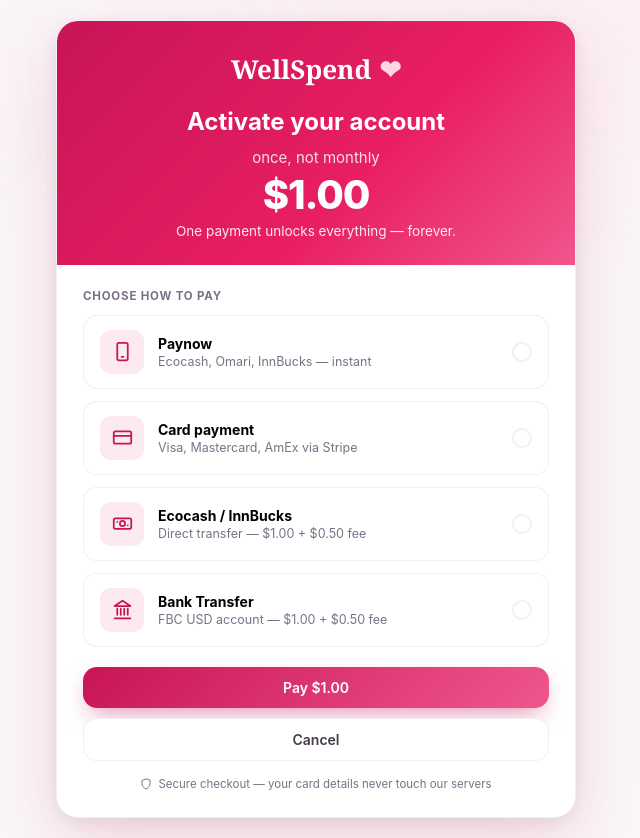
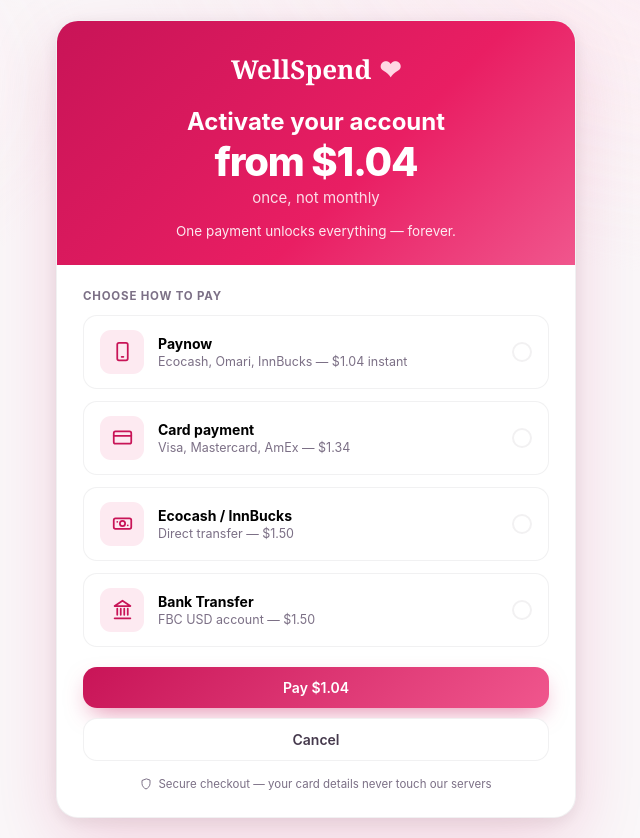
Before and after one commit to Munyah17/drpt-budget-tracker, a Next.js app: page /payment in a window 1280 px wide. Shown: the whole page, without its empty margins (324-964 px from the left). Built offline with nearby package versions, Linux system fonts and the light colour scheme.

Commit message:
Enforce paid-only access + gross up fees so we net \ per registration

```diff
--- a/app/api/paynow/initiate/route.ts
+++ b/app/api/paynow/initiate/route.ts
@@ -1,5 +1,6 @@
 import { NextRequest, NextResponse } from "next/server";
 import crypto from "crypto";
+import { priceUsd } from "@/lib/pricing";
 
 const INITIATE_URL = "https://www.paynow.co.zw/interface/initiatetransaction";
 
@@ -27,7 +28,7 @@ export async function POST(req: NextRequest) {
   const fields: [string, string][] = [
     ["id", id],
     ["reference", reference],
-    ["amount", "1.00"],
+    ["amount", priceUsd("paynow").toFixed(2)],
     ["additionalinfo", `WellSpend lifetime access${userId ? ` (${userId})` : ""}`],
     ["returnurl", `${origin}/payment/success?provider=paynow&uid=${encodeURIComponent(userId ?? "")}`],
     ["resulturl", `${origin}/api/paynow/result`],
--- a/app/login/page.tsx
+++ b/app/login/page.tsx
@@ -5,6 +5,7 @@ import Link from "next/link";
 import { useRouter, useSearchParams } from "next/navigation";
 import { useAppData } from "@/lib/AppDataContext";
 import { notifyEvent } from "@/lib/notifyClient";
+import { minPriceLabel } from "@/lib/pricing";
 import { UserRole } from "@/lib/types";
 import Icon from "@/components/Icon";
 
@@ -86,12 +87,12 @@ function LoginForm() {
 
         if (loginResult.success) {
           setFadingOut(true);
-          toast("Account created — one last step: pay $1 to activate.", "check-circle");
+          toast(`Account created — one last step: pay from ${minPriceLabel()} to activate.`, "check-circle");
           setTimeout(() => {
             router.push("/payment");
           }, 350);
         } else {
-          toast("Account created! Sign in, then pay $1 to activate.", "check-circle");
+          toast(`Account created! Sign in to pay from ${minPriceLabel()} and activate.`, "check-circle");
           setIsSignup(false);
           setSubmitting(false);
         }
--- a/app/payment/page.tsx
+++ b/app/payment/page.tsx
@@ -4,12 +4,11 @@ import { Suspense, useState } from "react";
 import { useRouter, useSearchParams } from "next/navigation";
 import { useAppData } from "@/lib/AppDataContext";
 import { notifyEvent } from "@/lib/notifyClient";
+import { priceUsd, priceLabel, minPriceUsd, minPriceLabel, TRANSFER_FEE_USD } from "@/lib/pricing";
 import Icon from "@/components/Icon";
 
 type PaymentMethod = "paynow" | "stripe" | "ecocash" | "bank";
 
-const PRICE = 1; // $1 once-off
-const TRANSFER_FEE = 0.5; // withdrawal/processing fee on direct transfers
 const WHATSAPP_POP = "263718560128";
 
 function paymentMethodLabel(m: PaymentMethod) {
@@ -31,7 +30,7 @@ function PaymentInner() {
   const cancelled = searchParams.get("cancelled") === "1";
 
   const isDirect = selectedMethod === "ecocash" || selectedMethod === "bank";
-  const total = isDirect ? PRICE + TRANSFER_FEE : PRICE;
+  const total = selectedMethod ? priceUsd(selectedMethod) : minPriceUsd();
 
   const whatsappHref = () => {
     const text =
@@ -185,11 +184,11 @@ function PaymentInner() {
             WellSpend <span style={{ color: "#ffd7e4" }}>❤</span>
           </div>
           <h2 style={{ marginBottom: 6, color: "#fff" }}>Activate your account</h2>
+          <div style={{ fontSize: 40, fontWeight: 800, letterSpacing: "-0.03em", lineHeight: 1 }}>
+            from {minPriceLabel()}
+          </div>
           <div style={{ display: "inline-flex", alignItems: "baseline", gap: 6, margin: "6px 0 8px" }}>
             <span style={{ fontSize: 15, opacity: .85 }}>once, not monthly</span>
-          </div>
-          <div style={{ fontSize: 40, fontWeight: 800, letterSpacing: "-0.03em", lineHeight: 1 }}>
-            ${PRICE.toFixed(2)}
           </div>
           <p style={{ fontSize: 13.5, opacity: .9, marginTop: 8, marginBottom: 0 }}>
             One payment unlocks everything — forever.
@@ -207,10 +206,10 @@ function PaymentInner() {
         </div>
 
         <div style={{ display: "flex", flexDirection: "column", gap: 12, marginBottom: 20 }}>
-          {methodBtn("paynow", "smartphone", "Paynow", "Ecocash, Omari, InnBucks — instant")}
-          {methodBtn("stripe", "credit-card", "Card payment", "Visa, Mastercard, AmEx via Stripe")}
-          {methodBtn("ecocash", "banknote", "Ecocash / InnBucks", `Direct transfer — $${PRICE.toFixed(2)} + $${TRANSFER_FEE.toFixed(2)} fee`)}
-          {methodBtn("bank", "landmark", "Bank Transfer", `FBC USD account — $${PRICE.toFixed(2)} + $${TRANSFER_FEE.toFixed(2)} fee`)}
+          {methodBtn("paynow", "smartphone", "Paynow", `Ecocash, Omari, InnBucks — ${priceLabel("paynow")} instant`)}
+          {methodBtn("stripe", "credit-card", "Card payment", `Visa, Mastercard, AmEx — ${priceLabel("stripe")}`)}
+          {methodBtn("ecocash", "banknote", "Ecocash / InnBucks", `Direct transfer — ${priceLabel("ecocash")}`)}
+          {methodBtn("bank", "landmark", "Bank Transfer", `FBC USD account — ${priceLabel("bank")}`)}
         </div>
 
         {/* Direct transfer details */}
@@ -220,7 +219,7 @@ function PaymentInner() {
             <div style={{ fontSize: 13, lineHeight: 1.7 }}>
               {detailRow("Number", "+263 77 390 9307")}
               {detailRow("Name", "Munyaradzi J Muzvidziwa")}
-              {detailRow("Amount", `$${total.toFixed(2)} (includes $0.50 withdrawal fee)`)}
+              {detailRow("Amount", `$${total.toFixed(2)} (includes $${TRANSFER_FEE_USD.toFixed(2)} withdrawal fee)`)}
             </div>
           </div>
         )}
@@ -233,7 +232,7 @@ function PaymentInner() {
               {detailRow("Bank", "FBC Bank")}
               {detailRow("Branch", "FBC Center Branch")}
               {detailRow("USD Account", "6870465460146")}
-              {detailRow("Amount", `$${total.toFixed(2)} (includes $0.50 fee)`)}
+              {detailRow("Amount", `$${total.toFixed(2)} (includes $${TRANSFER_FEE_USD.toFixed(2)} fee)`)}
             </div>
           </div>
         )}
@@ -268,7 +267,7 @@ function PaymentInner() {
               ? popSent
                 ? "Waiting for PoP verification"
                 : `I've sent $${total.toFixed(2)} — continue`
-              : `Pay $${PRICE.toFixed(2)}`}
+              : `Pay ${priceLabel(selectedMethod ?? "paynow")}`}
         </button>
 
         {popSent && (
--- /dev/null
+++ b/lib/pricing.ts
@@ -0,0 +1,51 @@
+/**
+ * Activation pricing — the app always NETS $1 per registration.
+ *
+ * Every channel's fees are grossed up onto the client price so we keep our
+ * dollar. Rates live here (single source of truth) — adjust if provider
+ * terms change. For App Store / Play Store builds, set the env var
+ * NEXT_PUBLIC_PLATFORM=appstore at build time and every hosted price is
+ * grossed up by the store's cut as well.
+ */
+
+export const NET_PRICE_USD = 1;
+
+// Channel fee assumptions (percentage + fixed, in USD)
+export const STRIPE_FEE_RATE = 0.029;   // Stripe: 2.9%
+export const STRIPE_FEE_FIXED = 0.30;   // Stripe: + $0.30
+export const PAYNOW_FEE_RATE = 0.03;    // Paynow: ~3% (adjust if your rate differs)
+export const TRANSFER_FEE_USD = 0.5;    // Ecocash/InnBucks/bank withdrawal fee
+export const APP_STORE_FEE_RATE = 0.3;  // Apple/Google: 30% (15% under small-business program)
+
+export type PaymentChannel = "stripe" | "paynow" | "ecocash" | "bank";
+
+const IS_APP_STORE = process.env.NEXT_PUBLIC_PLATFORM === "appstore";
+const STORE_RATE = IS_APP_STORE ? APP_STORE_FEE_RATE : 0;
+
+/** Price in cents that the client is charged, grossed up so we net $1. */
+export function priceCents(method: PaymentChannel): number {
+  const rate =
+    STORE_RATE +
+    (method === "stripe" ? STRIPE_FEE_RATE : method === "paynow" ? PAYNOW_FEE_RATE : 0);
+  const fixed = method === "stripe" ? STRIPE_FEE_FIXED : 0;
+  const transfer = method === "ecocash" || method === "bank" ? TRANSFER_FEE_USD : 0;
+  // gross = (net + fixed) / (1 - total rate), rounded UP to the cent
+  return Math.ceil(((NET_PRICE_USD + fixed) / (1 - rate)) * 100 - 1e-9) + Math.round(transfer * 100);
+}
+
+export function priceUsd(method: PaymentChannel): number {
+  return priceCents(method) / 100;
+}
+
+export function priceLabel(method: PaymentChannel): string {
+  return `$${priceUsd(method).toFixed(2)}`;
+}
+
+/** Cheapest advertised price — used for "from $X.XX" hero/signup copy. */
+export function minPriceUsd(): number {
+  return Math.min(priceUsd("stripe"), priceUsd("paynow"), priceUsd("ecocash"));
+}
+
+export function minPriceLabel(): string {
+  return `$${minPriceUsd().toFixed(2)}`;
+}
```
Also changed, not shown: app/(app)/layout.tsx (+15 -101 lines), app/api/checkout/stripe/route.ts (+5 -3 lines).
